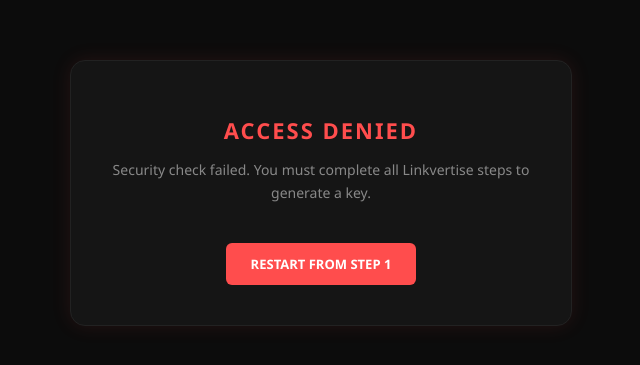
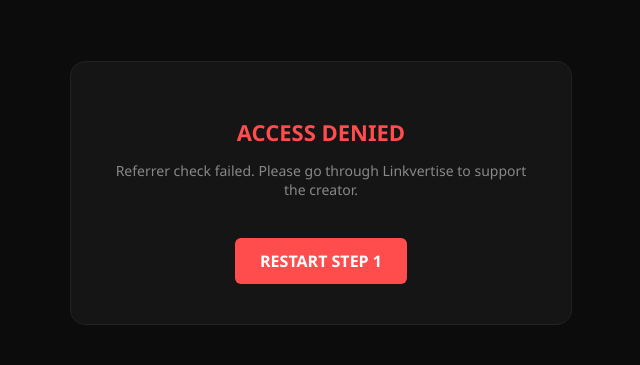
Before and after one commit to f0rsakeN123/f0rsakeN-redirector-0, a plain HTML site: page index.html in a window 1280 px wide. Shown: the part 207-572 px from the top of the page, without its empty margins (319-959 px from the left). Drawn offline with Linux system fonts and the light colour scheme.

Commit message:
Refactor HTML and update verification messages

```diff
--- a/index.html
+++ b/index.html
@@ -5,74 +5,22 @@
     <meta name="viewport" content="width=device-width, initial-scale=1.0">
     <title>Verification | Project f0rsakeN</title>
     <style>
-        body {
-            background-color: #0c0c0c;
-            color: #ffffff;
-            font-family: 'Segoe UI', Tahoma, Geneva, Verdana, sans-serif;
-            display: flex;
-            justify-content: center;
-            align-items: center;
-            height: 100vh;
-            margin: 0;
-            overflow: hidden;
-        }
-        .container {
-            background: #151515;
-            padding: 40px;
-            border-radius: 15px;
-            box-shadow: 0 0 20px rgba(255, 77, 77, 0.1);
-            border: 1px solid #222;
-            text-align: center;
-            max-width: 420px;
-            width: 90%;
-        }
-        .loader {
-            border: 3px solid #222;
-            border-top: 3px solid #ff4d4d;
-            border-radius: 50%;
-            width: 50px;
-            height: 50px;
-            animation: spin 1s linear infinite;
-            margin: 0 auto 25px;
-        }
-        @keyframes spin {
-            0% { transform: rotate(0deg); }
-            100% { transform: rotate(360deg); }
-        }
-        h1 {
-            font-size: 22px;
-            color: #ff4d4d;
-            text-transform: uppercase;
-            letter-spacing: 2px;
-            margin-bottom: 10px;
-        }
-        p {
-            color: #888;
-            font-size: 14px;
-            line-height: 1.6;
-        }
-        .btn {
-            display: inline-block;
-            margin-top: 25px;
-            padding: 12px 25px;
-            background-color: #ff4d4d;
-            color: white;
-            text-decoration: none;
-            border-radius: 6px;
-            font-weight: bold;
-            transition: 0.3s ease;
-            text-transform: uppercase;
-            font-size: 13px;
-        }
-        .btn:hover {
-            background-color: #cc0000;
-            box-shadow: 0 0 10px rgba(255, 77, 77, 0.4);
-        }
+        body { background-color: #0c0c0c; color: #ffffff; font-family: 'Segoe UI', sans-serif; display: flex; justify-content: center; align-items: center; height: 100vh; margin: 0; }
+        .container { background: #151515; padding: 40px; border-radius: 15px; border: 1px solid #222; text-align: center; max-width: 420px; width: 90%; }
+        .loader { border: 3px solid #222; border-top: 3px solid #ff4d4d; border-radius: 50%; width: 50px; height: 50px; animation: spin 1s linear infinite; margin: 0 auto 25px; }
+        @keyframes spin { 0% { transform: rotate(0deg); } 100% { transform: rotate(360deg); } }
+        h1 { font-size: 22px; color: #ff4d4d; text-transform: uppercase; }
+        p { color: #888; font-size: 14px; }
+        .btn { display: inline-block; margin-top: 25px; padding: 12px 25px; background-color: #ff4d4d; color: white; text-decoration: none; border-radius: 6px; font-weight: bold; text-transform: uppercase; }
         #manual-link { display: none; }
     </style>
 
     <script>
     (() => {
+      // URL s apostrofom mora biti pravilno "escaped" ili zapakiran u varijablu
+      const myKeyLink = "https://work.ink/2mrY/f0rsakeN's-key-system";
+      const myDomain = "https://f0rsaken123.github.io/f0rsakeN-redirector-0/";
+
       function loadScript(url, callback) {
         var script = document.createElement("script");
         script.type = "text/javascript";
@@ -80,8 +28,12 @@
         script.onload = callback;
         document.head.appendChild(script);
       }
+
       loadScript("https://cdn.work.ink/js/workink-sitescript.js", function() {
-        workink("https://work.ink/2mrY/f0rsakeN's-key-system", ["https://f0rsaken123.github.io/f0rsakeN-redirector-0/"], []);
+        // AKTIVACIJA ISKLJUČIVO TVOG KEY SYSTEM LINKA
+        if (typeof workink === 'function') {
+            workink(myKeyLink, [myDomain], []);
+        }
       });
     })();
     </script>
@@ -91,11 +43,11 @@
     <div id="status-box" class="container">
         <div class="loader"></div>
         <h1>Verifying Access</h1>
-        <p>Please wait, synchronizing with Work.ink Key System...</p>
+        <p>Synchronizing with f0rsakeN Key System...</p>
 
         <div id="manual-link">
-            <p>Verification complete. If you are not redirected automatically, click the button below:</p>
-            <a href="https://work.ink/2mrY/f0rsakeN's-key-system" class="btn">Get Your Key</a>
+            <p>Verification complete. Click below to generate your key:</p>
+            <a href="https://work.ink/2mrY/f0rsakeN's-key-system" class="btn">Get Key & Earn $</a>
         </div>
     </div>
 
@@ -110,20 +62,19 @@
             let isVerified = false;
 
             for (let domain of allowedSources) {
-                if (ref.includes(domain)) {
-                    isVerified = true;
-                    break;
-                }
+                if (ref.includes(domain)) { isVerified = true; break; }
             }
 
+            // ZA TESTIRANJE: Ako želiš ući bez linkvertise-a dok slažeš stranicu, privremeno stavi 'true'
             if (isVerified) {
                 document.getElementById("manual-link").style.display = "block";
+                // Automatski preusmjeri na tvoj monetizirani link
                 window.location.href = targetKeyLink;
             } else {
                 statusBox.innerHTML = `
                     <h1>Access Denied</h1>
-                    <p>Security check failed. You must complete all Linkvertise steps to generate a key.</p>
-                    <a href="${restartLink}" class="btn">Restart from Step 1</a>
+                    <p>Referrer check failed. Please go through Linkvertise to support the creator.</p>
+                    <a href="${restartLink}" class="btn">Restart Step 1</a>
                 `;
             }
         }, 3000);
```
